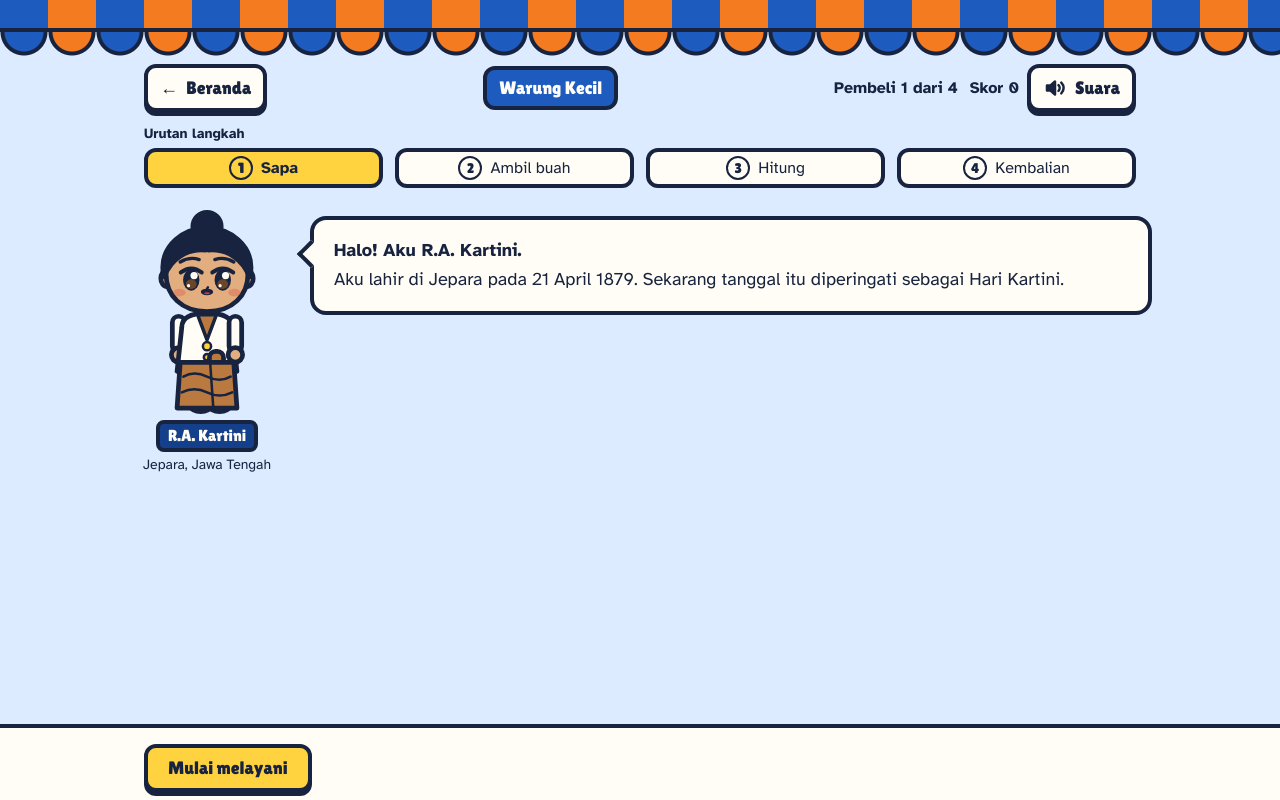
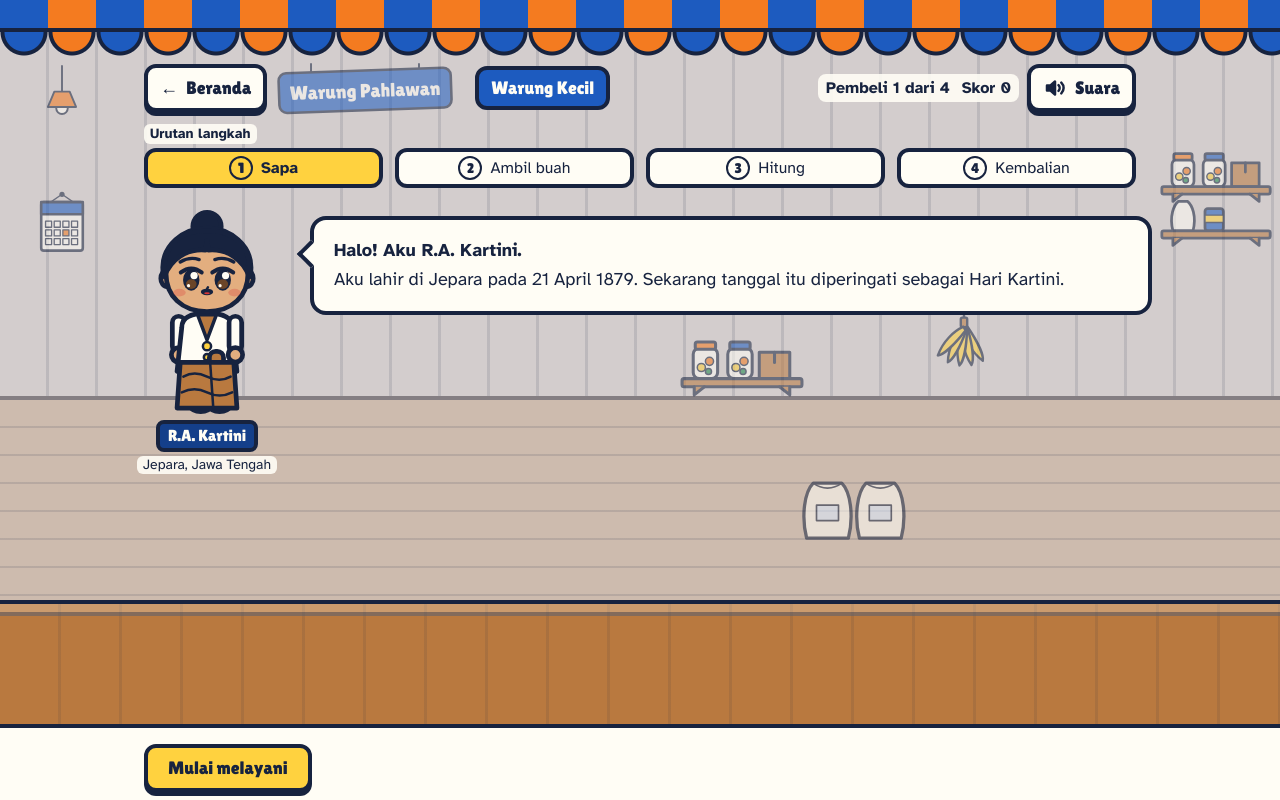
Before and after one commit to frceapp/Warung-Pahlawan, a React (Vite) app: page / in a window 1280 px wide. Both pictures are taken after a click on the button 302 px from the left and 681 px from the top of the page. Built offline with nearby package versions, Linux system fonts and the light colour scheme.

Commit message:
feat: show warung backdrop and cash counter on the play screen
Co-Authored-By: Claude Opus 5.5 <noreply@anthropic.com>
Claude-Session: https://claude.ai/code/session_01WJLRAfgUrHcrXw3ahpWnnf

```diff
--- a/src/components/CustomerStage.jsx
+++ b/src/components/CustomerStage.jsx
@@ -161,7 +161,7 @@ function CustomerStage({ character, large = false, stepKey, talkMs, reaction, fa
               <p className="rounded-lg border-4 border-tinta bg-terpal-tua px-2 py-0.5 font-heading text-base leading-tight text-kapur">
                 {character.name}
               </p>
-              <p className="text-sm leading-tight">{character.origin}</p>
+              <p className="rounded-md bg-kapur/90 px-1.5 text-sm leading-tight">{character.origin}</p>
             </m.div>
           ) : (
             <m.p
--- a/src/components/StepTracker.jsx
+++ b/src/components/StepTracker.jsx
@@ -10,7 +10,9 @@ function StepTracker({ currentStep }) {
 
   return (
     <nav aria-label="Urutan langkah">
-      <p className="sr-only md:not-sr-only md:mb-1 md:text-sm md:font-bold">Urutan langkah</p>
+      <p className="sr-only md:not-sr-only md:mb-1 md:w-fit md:rounded-md md:bg-kapur/90 md:px-1.5 md:text-sm md:font-bold">
+        Urutan langkah
+      </p>
       <ol className="grid grid-cols-4 gap-1 md:gap-3">
         {STEPS.map((step, index) => {
           const status =
--- a/src/screens/HomeScreen.jsx
+++ b/src/screens/HomeScreen.jsx
@@ -4,6 +4,7 @@ import FruitImage from '../components/FruitImage.jsx'
 import LevelCard from '../components/LevelCard.jsx'
 import SoundToggle from '../components/SoundToggle.jsx'
 import { loadAnimeCharacter } from '../components/character/loadAnimeCharacter.js'
+import { loadWarungScene } from '../components/scene/loadWarungScene.js'
 import { CODING_CONCEPTS, HOW_TO_PLAY } from '../data/guide.js'
 import { LEVELS } from '../data/levels.js'
 
@@ -13,10 +14,14 @@ function HomeScreen({ bestStars, onPlay, focusHeading = false }) {
     if (focusHeading) headingRef.current?.focus()
   }, [focusHeading])
 
-  // Muat berkas karakter pembeli saat browser senggang setelah beranda
-  // tampil, supaya pembeli pertama bisa langsung berjalan masuk.
+  // Muat berkas karakter pembeli dan latar warung saat browser senggang
+  // setelah beranda tampil, supaya pembeli pertama bisa langsung berjalan
+  // masuk. Data dekorasi tiap level baru dimuat saat level itu dibuka.
   useEffect(() => {
-    const load = () => loadAnimeCharacter().catch(() => {})
+    const load = () => {
+      loadAnimeCharacter().catch(() => {})
+      loadWarungScene()
+    }
     if ('requestIdleCallback' in window) {
       const id = window.requestIdleCallback(load, { timeout: 1500 })
       return () => window.cancelIdleCallback(id)
--- a/src/screens/PlayScreen.jsx
+++ b/src/screens/PlayScreen.jsx
@@ -1,9 +1,10 @@
 import { AnimatePresence } from 'motion/react'
 import * as m from 'motion/react-m'
-import { useEffect, useReducer, useRef, useState } from 'react'
+import { lazy, Suspense, useEffect, useReducer, useRef, useState } from 'react'
 import ActionBar from '../components/ActionBar.jsx'
 import Awning from '../components/Awning.jsx'
 import Button from '../components/Button.jsx'
+import CashCounter from '../components/CashCounter.jsx'
 import ChangeStep from '../components/ChangeStep.jsx'
 import CountStep from '../components/CountStep.jsx'
 import CustomerStage from '../components/CustomerStage.jsx'
@@ -11,11 +12,13 @@ import SoundToggle from '../components/SoundToggle.jsx'
 import MoneyImage from '../components/MoneyImage.jsx'
 import OrderList from '../components/OrderList.jsx'
 import PickStep from '../components/PickStep.jsx'
+import { loadWarungScene } from '../components/scene/loadWarungScene.js'
 import ServedStep from '../components/ServedStep.jsx'
 import StepTracker from '../components/StepTracker.jsx'
 import TotalChoices from '../components/TotalChoices.jsx'
 import { getFruit } from '../data/fruits.js'
 import { formatRupiah } from '../game/format.js'
+import { getRegisterScreen } from '../lib/registerScreen.js'
 import { playCoins, playPop } from '../lib/sfx.js'
 import { useFeedbackSound } from '../lib/useFeedbackSound.js'
 import { getLevelFruits } from '../game/order.js'
@@ -27,6 +30,12 @@ import {
   STEPS,
   summarizeSession,
 } from '../game/session.js'
+
+// Latar warung dimuat terpisah; data dekorasinya hanya untuk level ini.
+const WarungScene = lazy(loadWarungScene)
+
+// Lama laci mesin kasir terbuka setelah "Berikan kembalian" ditekan.
+const DRAWER_OPEN_MS = 700
 
 // Petunjuk yang tampil di bar aksi saat sebuah langkah dimulai, selama belum
 // ada umpan balik dari aksi anak di langkah itu.
@@ -111,6 +120,20 @@ function PlayScreen({ level, rng, onExit, onFinish }) {
     }
     // Area kerja baru ada setelah langkah Sapa, jadi dipasang ulang saat itu.
   }, [isGreet])
+
+  // Laci mesin kasir terbuka sebentar saat anak menekan "Berikan kembalian",
+  // lalu menutup lagi (tanpa animasi kalau "kurangi gerakan" aktif).
+  const [drawerOpen, setDrawerOpen] = useState(false)
+  const drawerTimer = useRef(0)
+  useEffect(() => () => clearTimeout(drawerTimer.current), [])
+  function giveChange() {
+    clearTimeout(drawerTimer.current)
+    setDrawerOpen(true)
+    drawerTimer.current = setTimeout(() => setDrawerOpen(false), DRAWER_OPEN_MS)
+    dispatch({ type: 'giveChange' })
+  }
+
+  const registerScreen = getRegisterScreen(state.step, level.totalMode, customer.total)
 
   // Laporkan hasil sekali saja ketika level selesai.
   const hasReported = useRef(false)
@@ -220,7 +243,7 @@ function PlayScreen({ level, rng, onExit, onFinish }) {
     )
     actions = (
       <div className="grid grid-cols-2 gap-2 md:flex md:gap-3">
-        <Button onClick={() => dispatch({ type: 'giveChange' })} className="px-1 text-[13px] md:px-5 md:text-lg">
+        <Button onClick={giveChange} className="px-1 text-[13px] md:px-5 md:text-lg">
           Berikan kembalian
         </Button>
         <Button
@@ -265,7 +288,10 @@ function PlayScreen({ level, rng, onExit, onFinish }) {
       : 'Warung tutup'
 
   return (
-    <div className="relative flex h-[100vh] flex-col overflow-hidden supports-[height:100dvh]:h-dvh">
+    <div className="relative isolate flex h-[100vh] flex-col overflow-hidden supports-[height:100dvh]:h-dvh">
+      <Suspense fallback={null}>
+        <WarungScene levelId={level.id} greeting={isGreet} />
+      </Suspense>
       <Awning thin />
       <header className="mx-auto flex w-full max-w-5xl shrink-0 items-center gap-2 px-3 pt-1.5 md:px-4 md:pt-1">
         <Button
@@ -280,7 +306,7 @@ function PlayScreen({ level, rng, onExit, onFinish }) {
         <h1 className="min-w-0 truncate rounded-lg border-4 border-tinta bg-terpal px-2 py-0.5 font-heading text-base text-kapur md:mx-auto md:rounded-xl md:px-3 md:py-1 md:text-lg">
           {level.name}
         </h1>
-        <p className="ml-auto flex shrink-0 flex-col items-end text-sm leading-tight font-bold md:ml-0 md:flex-row md:gap-3 md:text-base">
+        <p className="ml-auto flex shrink-0 flex-col items-end rounded-lg bg-kapur/90 px-1.5 py-0.5 text-sm leading-tight font-bold md:ml-0 md:flex-row md:gap-3 md:px-2 md:py-1 md:text-base">
           <span>
             Pembeli {state.index + 1}
             <span className="hidden md:inline"> dari {state.customers.length}</span>
@@ -318,19 +344,25 @@ function PlayScreen({ level, rng, onExit, onFinish }) {
           </CustomerStage>
         </AnimatePresence>
 
-        {/* Area kerja muncul setelah langkah Sapa dan memudar saat pembeli
-            berganti (bersamaan dengan pembeli lama yang berjalan keluar). */}
+        {/* Area kerja (meja kasir) muncul setelah langkah Sapa dan memudar saat
+            pembeli berganti (bersamaan dengan pembeli lama yang berjalan
+            keluar). Mesin kasir dan barang lain berdiri di atas meja. */}
         <AnimatePresence initial={false}>
           {!isGreet && (
             <m.section
               key={`work-${state.index}`}
-              ref={workRef}
               aria-labelledby="step-title"
               initial={{ opacity: 0, y: 16 }}
               animate={{ opacity: 1, y: 0 }}
               exit={{ opacity: 0, transition: { duration: 0.2 } }}
               transition={{ duration: 0.25, ease: 'easeOut' }}
-              className="relative min-h-0 flex-1 overflow-x-hidden overflow-y-auto border-t-4 border-tinta bg-kayu"
+              className="relative z-0 flex min-h-0 flex-1 flex-col"
+            >
+              <CashCounter screen={registerScreen} drawerOpen={drawerOpen} />
+              <div
+                ref={workRef}
+                data-work-area
+                className="scene-counter relative min-h-0 flex-1 overflow-x-hidden overflow-y-auto border-t-4 border-tinta"
               >
                 <div ref={contentRef} className="mx-auto w-full max-w-5xl px-2 py-1.5 md:px-4 md:py-2">
                   <div className="flex flex-col gap-2 rounded-2xl border-4 border-tinta bg-kapur p-1.5 md:gap-3 md:p-4">
@@ -362,6 +394,7 @@ function PlayScreen({ level, rng, onExit, onFinish }) {
                     Geser ke bawah ↓
                   </span>
                 </div>
+              </div>
             </m.section>
           )}
         </AnimatePresence>
```
Lines whose indentation alone changed are shown as unchanged.
